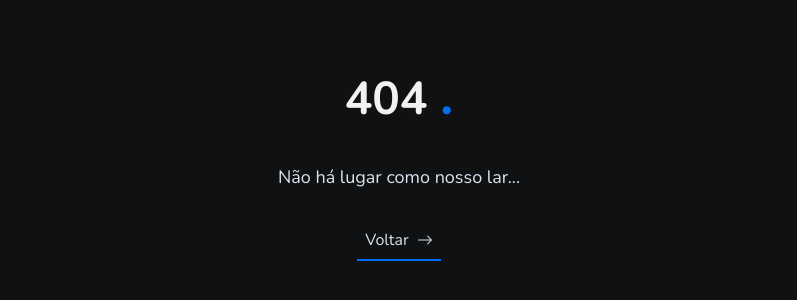
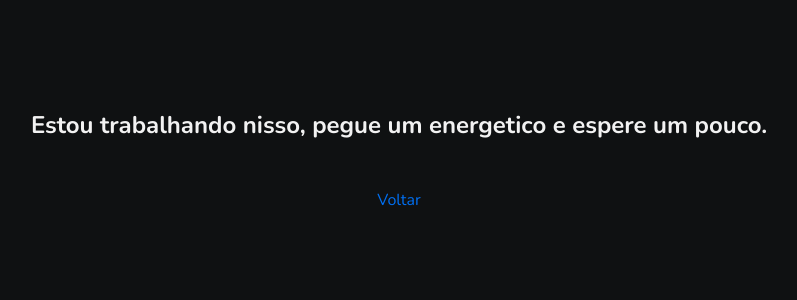
Before and after one commit to Vitor0Sant0s/Portfolio, a React (Create React App) app: page /projetos in a window 1280 px wide. Before the commit this address had no page. Shown: the part 240-540 px from the top of the page, without its empty margins (241-1038 px from the left). Built offline with nearby package versions, Linux system fonts and the light colour scheme.

Commit message:
Adicionado page e rota Projetos

```diff
--- /dev/null
+++ b/src/Pages/Projeto.js
@@ -0,0 +1,37 @@
+import { Link } from 'react-router-dom'
+import { Container } from '../components/container-styles'
+
+import styled from 'styled-components';
+
+function Projeto() {
+  return(
+    <Container>
+      <ProjetoPage>
+        <h2>Estou trabalhando nisso, pegue um energetico e espere um pouco.</h2>
+        <div>
+          <Link to='/' style={{textDecoration: 'none', color: '#0070F3'}}>
+            <p>Voltar</p>
+          </Link>
+        </div>
+      </ProjetoPage>
+    </Container>
+  )
+}
+
+const ProjetoPage = styled.section`
+  width: 100%;
+  min-height: 100vh;
+
+  display: flex;
+  align-items: center;
+  flex-direction: column;
+  justify-content: center;
+
+  gap: 3rem;
+
+  padding: 4rem 2rem;
+
+  text-align: justify;
+
+`
+export default Projeto
--- a/src/components/2-main/4-projetos/Projetos.js
+++ b/src/components/2-main/4-projetos/Projetos.js
@@ -26,19 +26,19 @@ function Projetos(){
 
         <CardS
           src={github}
-          to='/'
+          to='/projetos'
           title='Em breve'
           description='Pegue um energetico e espere um pouco, estou trabalhando nisso'
         />
         <CardS
           src={instagram}
-          to='/'
+          to='/projetos'
           title='Em breve'
           description='Pegue um energetico e espere um pouco, estou trabalhando nisso'
         />
         <CardS
           src={twitter}
-          to='/'
+          to='/projetos'
           title='Em breve'
           description='Pegue um energetico e espere um pouco, estou trabalhando nisso'
         />
--- a/src/components/4-gerais/Button/Button.jsx
+++ b/src/components/4-gerais/Button/Button.jsx
@@ -1,4 +1,5 @@
 import {ButtonStyle} from './ButtonStyle'
+
 function Button(props) {
   return(
     <ButtonStyle>{props.children}</ButtonStyle>
--- a/src/routes/Rotas.js
+++ b/src/routes/Rotas.js
@@ -3,11 +3,13 @@ import { Routes, Route } from "react-router-dom";
 
 import Home from "../Pages/Home";
 import PageNotFound from "../Pages/pageNotFound";
+import Projeto from "../Pages/Projeto";
 
 function Rotas(){
   return(
     <Routes>
       <Route path='/' element={<Home/>}/>
+      <Route path='/projetos' element={<Projeto/>}/>
       <Route path='/404' element={<PageNotFound/>}/>
       <Route path='*' element={<PageNotFound/>}/>
     </Routes>
```
